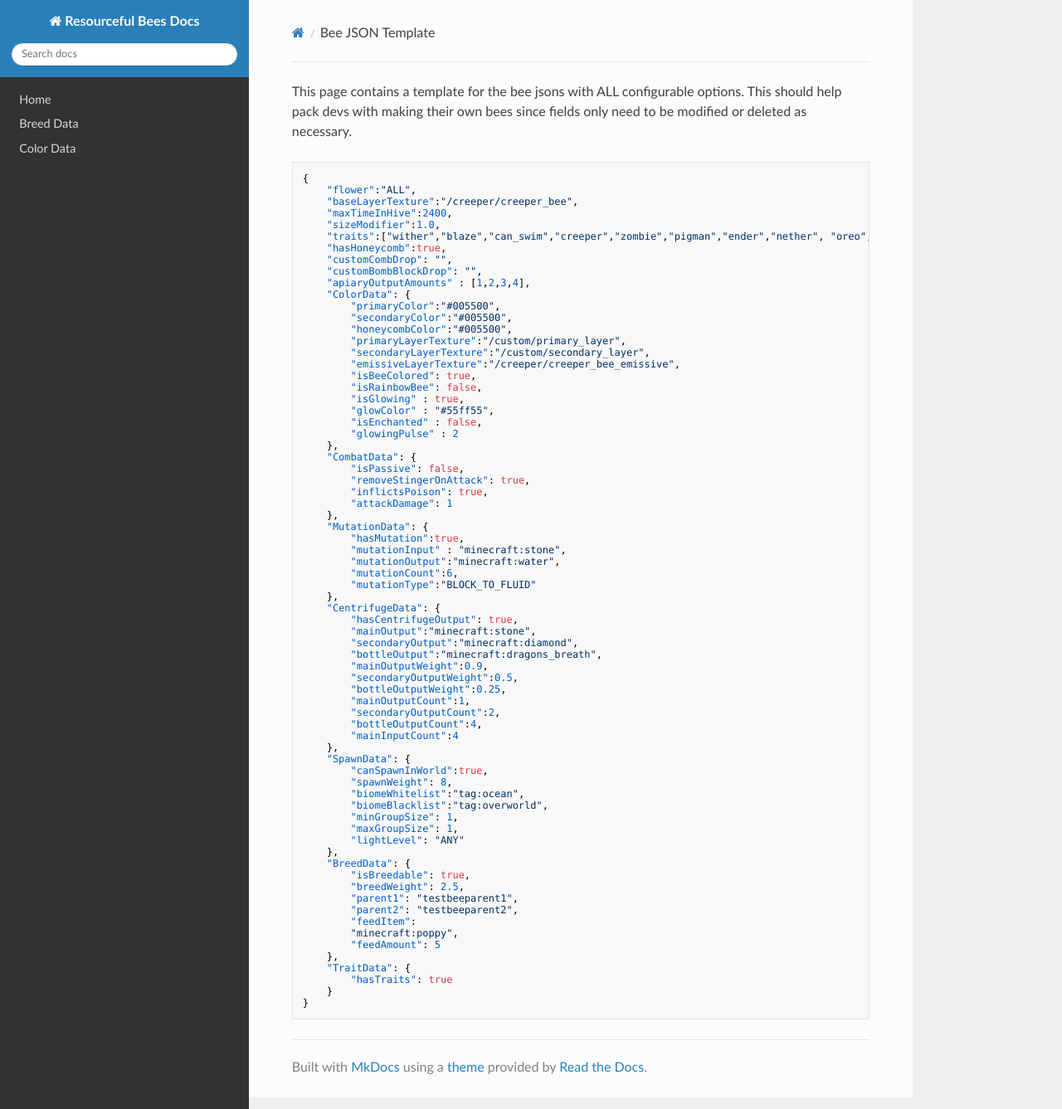
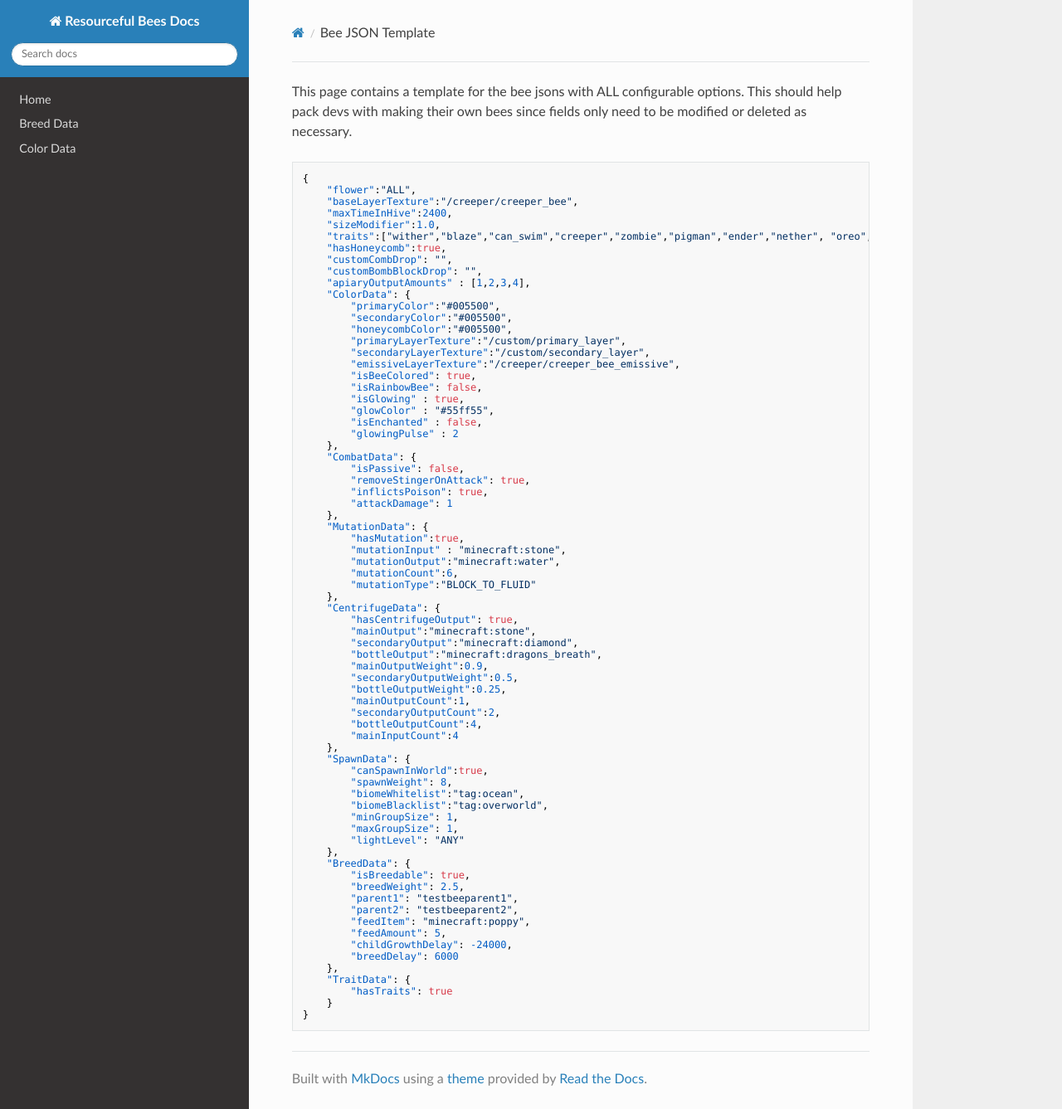
Before and after one commit to Team-Resourceful/ResourcefulBeesDocs, an MkDocs documentation site: the page built from docs/Bee JSON Template.md, in a window 1280 px wide and 1337 px high. Shown: the whole window at 83% size. Built offline with MkDocs 1.6.1, drawn with Linux system fonts in a browser that asks for light colours; nearby versions of some CDN libraries.

Commit message:
docs/Bee JSON Template.md updated from https://stackedit.io/

```diff
--- a/docs/Bee JSON Template.md
+++ b/docs/Bee JSON Template.md
@@ -65,9 +65,10 @@ This page contains a template for the bee jsons with ALL configurable options. T
 		"breedWeight": 2.5,
 		"parent1": "testbeeparent1",
 		"parent2": "testbeeparent2",
-		"feedItem":
-		"minecraft:poppy",
-		"feedAmount": 5
+		"feedItem": "minecraft:poppy",
+		"feedAmount": 5,
+		"childGrowthDelay": -24000,
+		"breedDelay": 6000
 	},
 	"TraitData": {
 		"hasTraits": true
```
Also changed, not shown: other parts of docs/Bee JSON Template.md (+1 -1 lines).
